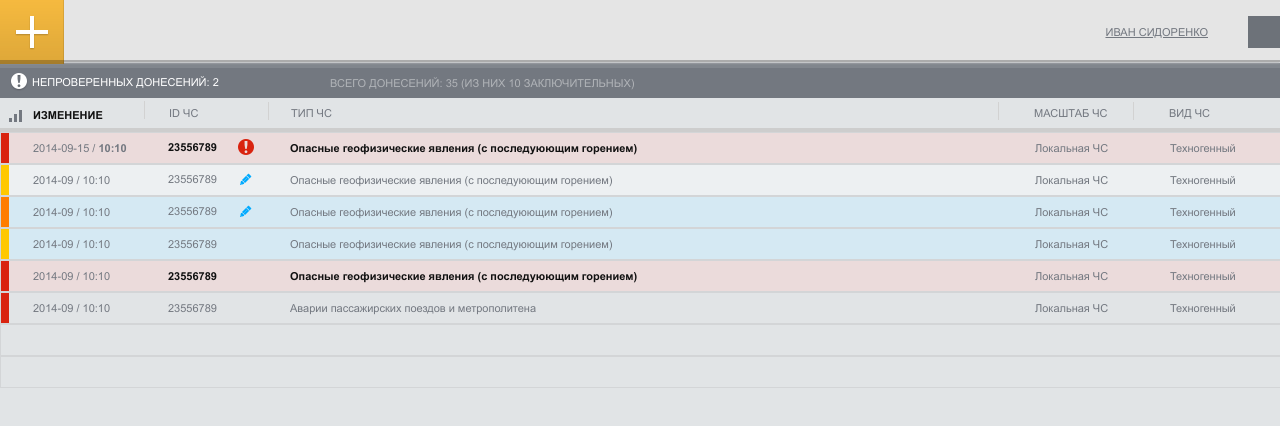
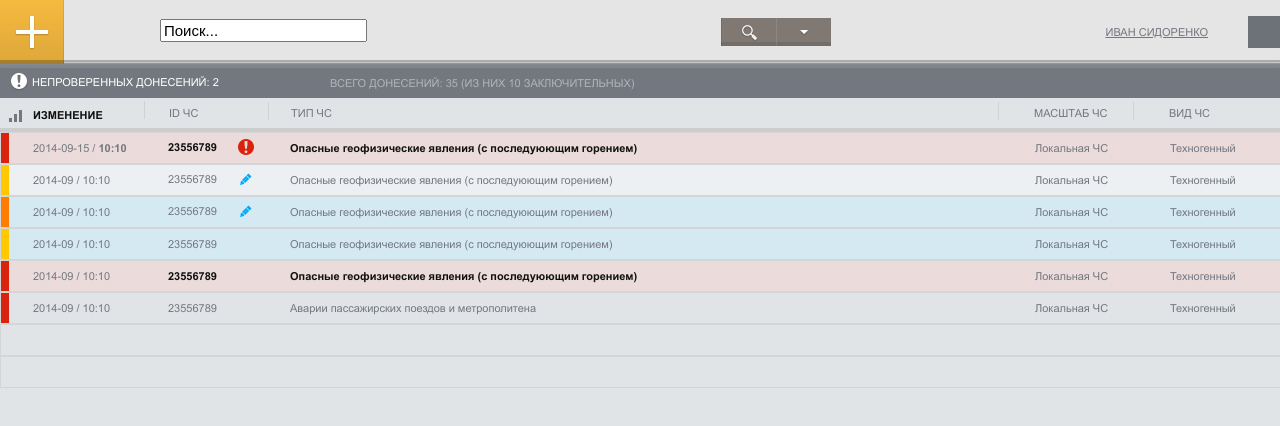
Before and after one commit to Odessa-OneTeam/oper_report, a plain HTML site: page index.html in a window 1280 px wide. Drawn offline with Linux system fonts and the light colour scheme.

Commit message:
update04

```diff
--- a/css/table-new.css
+++ b/css/table-new.css
@@ -18,6 +18,29 @@
 }
 .add:hover {
 	background-position: -64px 0;
+}
+.search_block {
+	position: absolute;
+	top: 18px;
+	left: 160px;
+	height: 28px;
+	width: 671px;
+}
+.filter_button,
+.search_button {
+	background: url(../images/button_search.png) no-repeat 0 0;
+	float: right;
+	height: 100%;
+	width: 55px;
+	text-indent: -9999px;
+	overflow: hidden;
+}
+.filter_button {
+	background: url(../images/button_filter.png) no-repeat 0 0;
+}
+.search_button:hover,
+.filter_button:hover {
+	background-position: -56px 0;
 }
 /*
 =============================================
@@ -88,10 +111,6 @@
 	color: #111;
 	font-family: "ArialBold";
 }
-/*.code_tb,
-.descr_tb {
-	color: #000
-}*/
 .warning_def {
 	background-color: #EDF0F2
 }
--- a/index.html
+++ b/index.html
@@ -9,7 +9,12 @@
 <body>
 	<div class="new_table">
 		<header id="header">
-			<a class="add" href="/initial/add/">add</a>
+			<a class="add" href="#">add</a>
+			<div class="search_block">
+				<input type="text" id="search_table" value="Поиск..." alt="Поиск...">
+				<a href="#" class="filter_button">list</a>
+				<a href="#" class="search_button">search</a>
+			</div>
 			<div class="holder-operatop">
 				<div class="holder-avater">
 					<a href="/admin/profile/">
```
Also changed, not shown: images/button_filter.png (added), images/button_search.png (added). Lines whose indentation alone changed are shown as unchanged.
